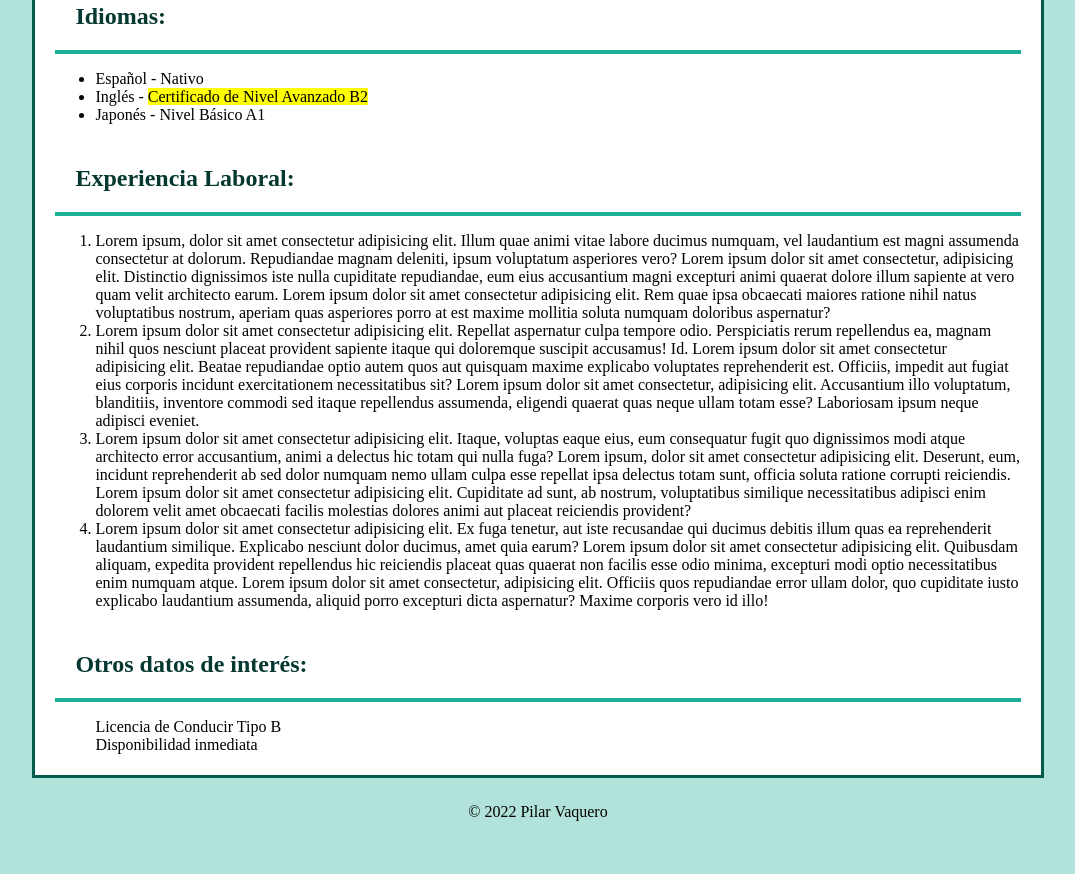
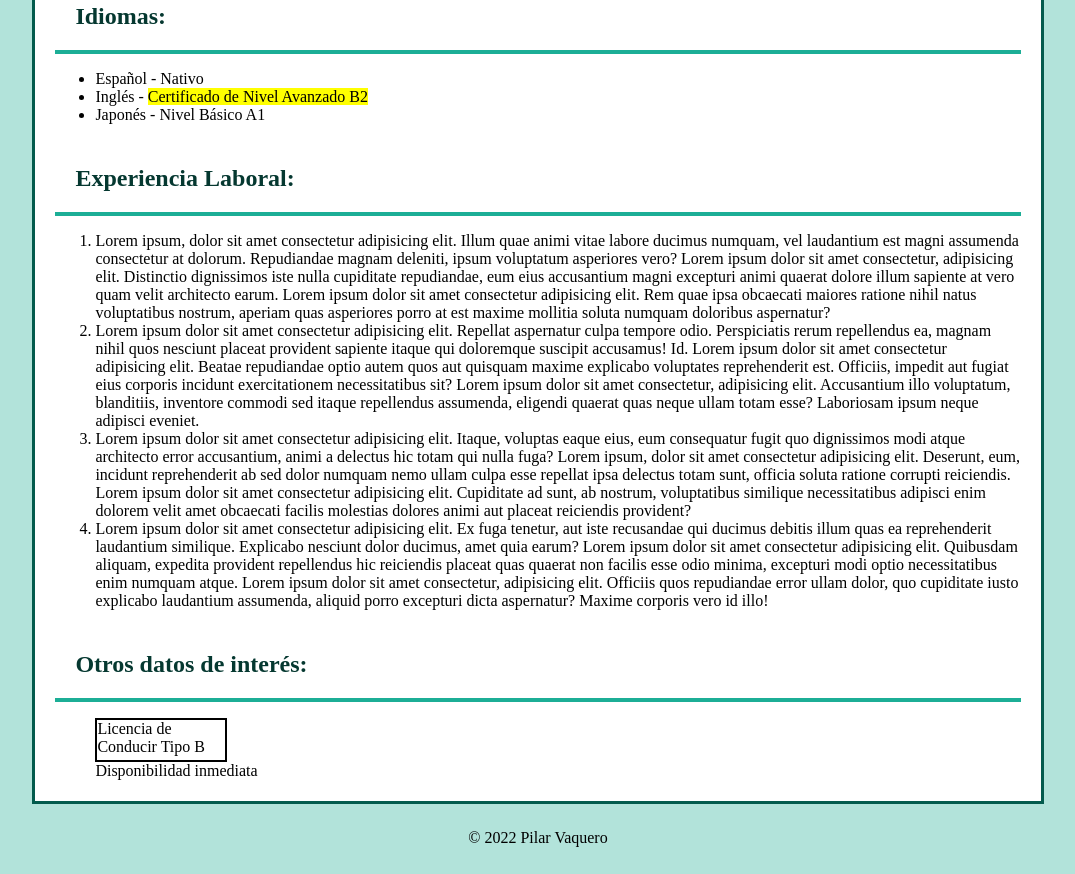
Before and after one commit to PilarVF/Publico, a plain HTML site: page micv.html in a window 1280 px wide. Shown: the part 1134-2008 px from the top of the page, without its empty margins (102-1177 px from the left). Before the commit the page ends 1982 px from the top, so only its background shows below. Drawn offline with Linux system fonts and the light colour scheme.

Commit message:
Update micv.html

```diff
--- a/micv.html
+++ b/micv.html
@@ -297,7 +297,7 @@
             <h2>Otros datos de interés:</h2>
             <hr>
             <ul>
-                <li style="display: block">Licencia de Conducir Tipo B</li>
+                <li style="display: block; border: 2px solid; height: 5vh; width: 10vw">Licencia de Conducir Tipo B</li>
                 <li style="display: block">Disponibilidad inmediata</li>
             </ul>
 
```
